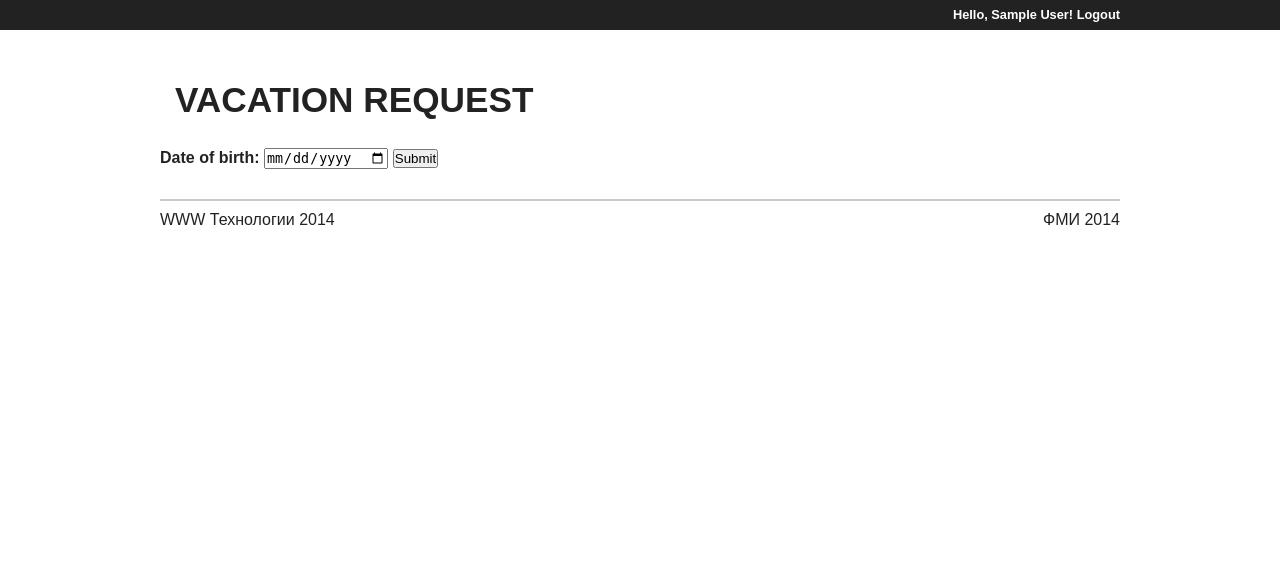
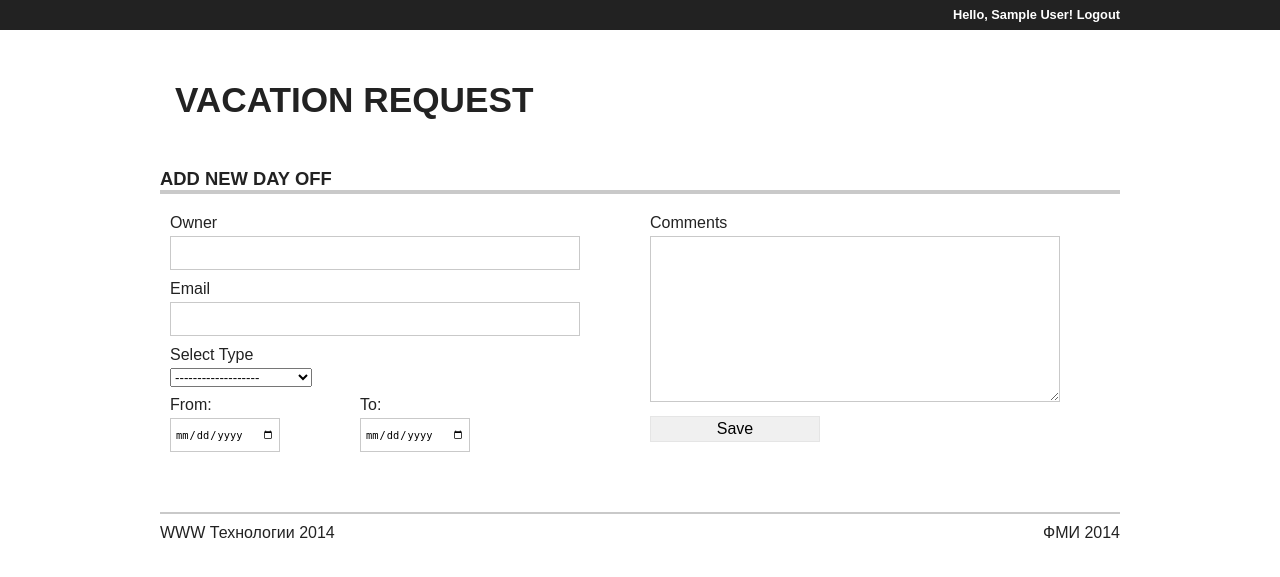
Before and after one commit to comco/vacation, a PHP site: page / in a window 1280 px wide. Shown: the top 577 px of the page. Run offline with PHP 8.4, Linux system fonts and the light colour scheme; the visitor is signed in with stand-in values (Sample User, id 1).

Commit message:
add request form (save button still doesn’t work) and it is in index.php just for test

```diff
--- a/mvc/application/views/site/index.php
+++ b/mvc/application/views/site/index.php
@@ -13,16 +13,80 @@
 <script>
 if (datefield.type!="date"){ //if browser doesn't support input type="date", initialize date picker widget:
     jQuery(function($){ //on document.ready
-        $('#birthday').datepicker();
+        $('#from').datepicker();
+        $('#to').datepicker();
     })
 }
 </script>
+
+	<style>
+            .column {width:460px; float: left; margin: 20px 10px}
+            .column h1{margin: 20px 0; border-bottom: 1px solid #ccc;}
+            .column label{display: block;margin-bottom: 4px;}
+            .column input[type=text],.column input[type=email], .column input[type=password], .column textarea{width: 400px;height: 24px; padding: 4px;margin-bottom: 10px;border: 1px solid #c9c9c9;font-size: .8em;}
+            .column input[type=date] {width: 100px;height: 24px; padding: 4px;margin-bottom: 10px;border: 1px solid #c9c9c9;font-size: .8em;}
+            .twofields{height:30px;margin-bottom: 20px}
+            .twofields div{float: left; margin-right:10px;width:180px;}
+            .column textarea {height: 156px;font-size: 1.1em;}
+            #save_button {display: block;font-size: 1.0em;background-color: #F0F0F0;padding: 3px 8px;border: 1px solid #E5E5E5;float: left; width:170px;}
+	 </style>
+
 </head>
 
 <body>
+<!--
 <form>
 <b>Date of birth:</b>
 <input type="date" id="birthday" name="birthday" size="20" />
 <input type="button" value="Submit" name="B1"></p>
 </form>
+ -->
+
+        <form method= "post" action="index.php?q=users/vacationRequest">
+            <section id="featured">
+                <h1 class="section_title">Add new day off</h1>
+                <div class="column">
+                    <label for="name">Owner</label>
+                    <input type="text" name="name">
+
+                    <label for="email">Email</label>
+                    <input type="email" name="email">
+                    <!--                      disabled="disabled"> -->
+
+                    <div class="twofields">
+                        <div>
+                            <label>Select Type</label>
+                            <select name="type">
+
+                                <option value="4">-------------------</option>
+                                <option value="0">School Leave</option>
+                                <option value="1">Sick Leave</option>
+                                <option value="2">Vacation (Non-Paid)</option>
+                                <option value="3">Vacation (Paid)</option>
+
+                            </select>
+                        </div>
+                        <div class="clearfix"></div>
+                    </div>
+                    <div class="twofields">
+                        <div>
+                            <label>From:</label>
+                            <input type="date" id="from" name="from" size="20" />
+                        </div>
+                        <div>
+                            <label>To:</label>
+                            <input type="date" id="to" name="to" size="20" />
+                        </div>
+                        <div class="clearfix"></div>
+                    </div>
+                </div>
+                <div class="column">
+                    <label for="comment">Comments</label>
+                    <textarea name="comment"></textarea>
+                    <button id="save_button">Save</button>
+                </div>
+                <div class="clearfix"></div>
+
+		</form>
+
 </body>
```
